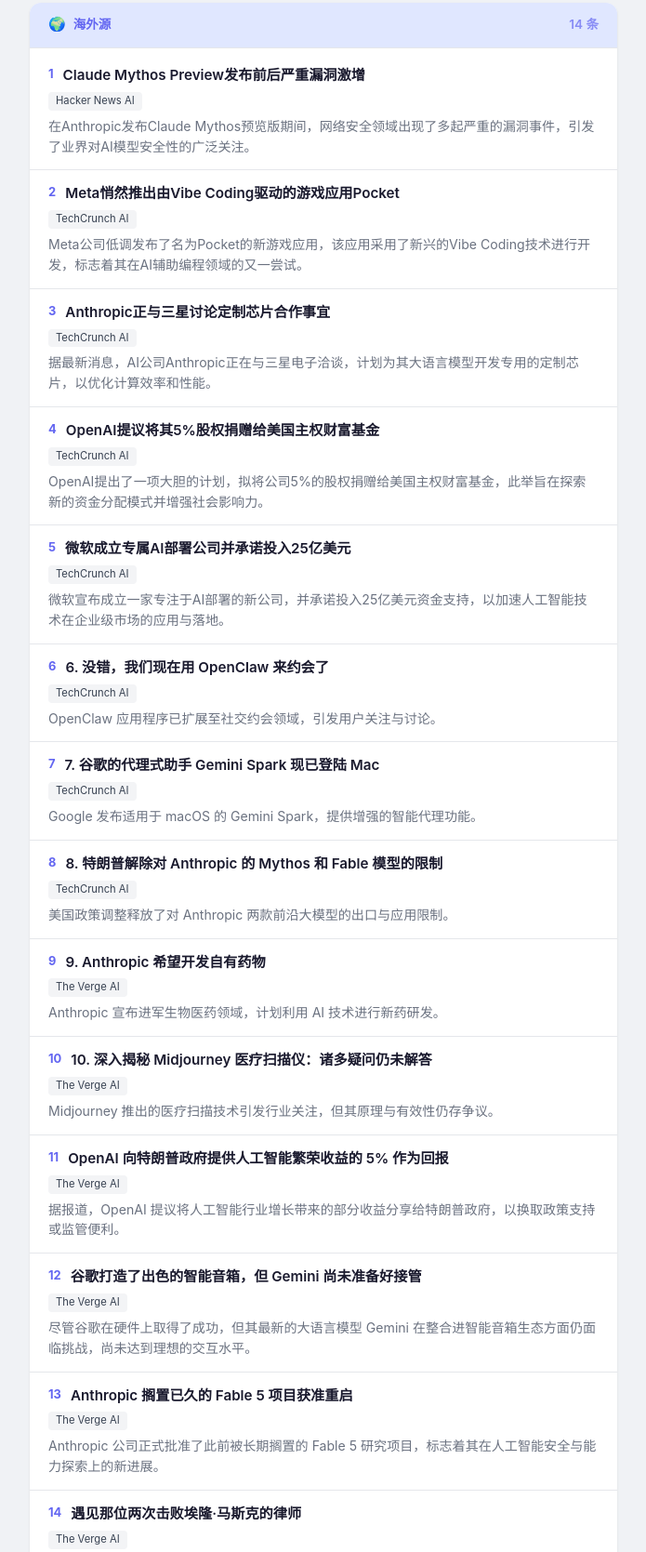
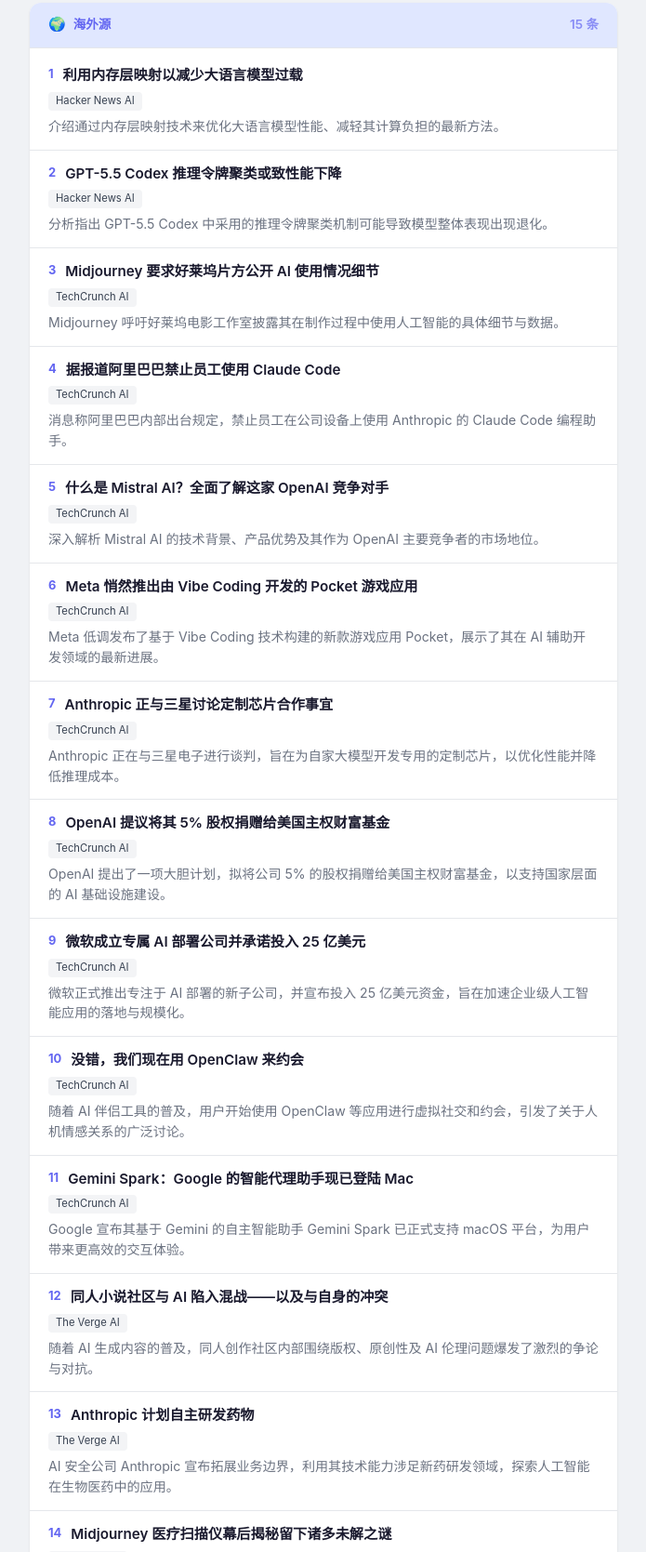
Before and after one commit to tanx0702/ai-daily-news, a plain HTML site: page archive/2026-07-05.html in a window 1280 px wide. Shown: the part 196-1865 px from the top of the page at 93% size, without its empty margins (292-987 px from the left). Drawn offline with Linux system fonts and the light colour scheme.

Commit message:
deploy: 61f34195b0ae4ba375b370a5b8626c5494e440ba

```diff
--- a/archive/2026-07-04.html
+++ b/archive/2026-07-05.html
@@ -3,7 +3,7 @@
 <head>
     <meta charset="UTF-8">
     <meta name="viewport" content="width=device-width, initial-scale=1.0">
-    <title>🤖 AI 日报 2026-07-04</title>
+    <title>🤖 AI 日报 2026-07-05</title>
     <style>
         /* --- Reset & Base --- */
         *, *::before, *::after { margin: 0; padding: 0; box-sizing: border-box; }
@@ -249,7 +249,7 @@
         <div class="header">
             <button class="theme-toggle" onclick="toggleTheme()" title="切换主题">🌓</button>
             <h1>🤖 AI 日报</h1>
-            <div class="date">2026-07-04</div>
+            <div class="date">2026-07-05</div>
             <div class="count">今日 15 条 AI 新闻</div>
         </div>
 
@@ -259,229 +259,217 @@
 
                 <span class="flag">🌍</span> 海外源
 
-                <span style="margin-left:auto; opacity:0.7;">14 条</span>
+                <span style="margin-left:auto; opacity:0.7;">15 条</span>
             </div>
             <div class="news-list">
 
                 <div class="news-item">
                     <div class="news-title">
                         <span class="news-num">1</span>
-                        <a href="https://epoch.ai/data-insights/cve-severity-spike" target="_blank" rel="noopener">Claude Mythos Preview发布前后严重漏洞激增</a>
+                        <a href="https://ridgetext.com/blog/mapbox-llm-composition" target="_blank" rel="noopener">利用内存层映射以减少大语言模型过载</a>
                     </div>
                     <div class="news-meta">
                         <span class="news-source-tag">Hacker News AI</span>
 
                     </div>
 
-                    <div class="news-summary">在Anthropic发布Claude Mythos预览版期间，网络安全领域出现了多起严重的漏洞事件，引发了业界对AI模型安全性的广泛关注。</div>
+                    <div class="news-summary">介绍通过内存层映射技术来优化大语言模型性能、减轻其计算负担的最新方法。</div>
 
                 </div>
 
                 <div class="news-item">
                     <div class="news-title">
                         <span class="news-num">2</span>
-                        <a href="https://techcrunch.com/2026/07/02/meta-quietly-launches-vibe-coded-gaming-app-pocket/" target="_blank" rel="noopener">Meta悄然推出由Vibe Coding驱动的游戏应用Pocket</a>
+                        <a href="https://github.com/openai/codex/issues/30364" target="_blank" rel="noopener">GPT-5.5 Codex 推理令牌聚类或致性能下降</a>
+                    </div>
+                    <div class="news-meta">
+                        <span class="news-source-tag">Hacker News AI</span>
+
+                    </div>
+
+                    <div class="news-summary">分析指出 GPT-5.5 Codex 中采用的推理令牌聚类机制可能导致模型整体表现出现退化。</div>
+
+                </div>
+
+                <div class="news-item">
+                    <div class="news-title">
+                        <span class="news-num">3</span>
+                        <a href="https://techcrunch.com/2026/07/04/midjourney-wants-hollywood-studios-to-reveal-the-details-of-their-ai-usage/" target="_blank" rel="noopener">Midjourney 要求好莱坞片方公开 AI 使用情况细节</a>
                     </div>
                     <div class="news-meta">
                         <span class="news-source-tag">TechCrunch AI</span>
 
                     </div>
 
-                    <div class="news-summary">Meta公司低调发布了名为Pocket的新游戏应用，该应用采用了新兴的Vibe Coding技术进行开发，标志着其在AI辅助编程领域的又一尝试。</div>
+                    <div class="news-summary">Midjourney 呼吁好莱坞电影工作室披露其在制作过程中使用人工智能的具体细节与数据。</div>
 
                 </div>
 
                 <div class="news-item">
                     <div class="news-title">
-                        <span class="news-num">3</span>
-                        <a href="https://techcrunch.com/2026/07/02/anthropic-is-discussing-a-new-custom-chip-with-samsung/" target="_blank" rel="noopener">Anthropic正与三星讨论定制芯片合作事宜</a>
+                        <span class="news-num">4</span>
+                        <a href="https://techcrunch.com/2026/07/04/alibaba-reportedly-bans-employees-from-using-claude-code/" target="_blank" rel="noopener">据报道阿里巴巴禁止员工使用 Claude Code</a>
                     </div>
                     <div class="news-meta">
                         <span class="news-source-tag">TechCrunch AI</span>
 
                     </div>
 
-                    <div class="news-summary">据最新消息，AI公司Anthropic正在与三星电子洽谈，计划为其大语言模型开发专用的定制芯片，以优化计算效率和性能。</div>
+                    <div class="news-summary">消息称阿里巴巴内部出台规定，禁止员工在公司设备上使用 Anthropic 的 Claude Code 编程助手。</div>
 
                 </div>
 
                 <div class="news-item">
                     <div class="news-title">
-                        <span class="news-num">4</span>
-                        <a href="https://techcrunch.com/2026/07/02/openai-proposed-donating-5-of-its-equity-to-a-us-sovereign-wealth-fund/" target="_blank" rel="noopener">OpenAI提议将其5%股权捐赠给美国主权财富基金</a>
+                        <span class="news-num">5</span>
+                        <a href="https://techcrunch.com/2026/07/04/what-is-mistral-ai-everything-to-know-about-the-openai-competitor/" target="_blank" rel="noopener">什么是 Mistral AI？全面了解这家 OpenAI 竞争对手</a>
                     </div>
                     <div class="news-meta">
                         <span class="news-source-tag">TechCrunch AI</span>
 
                     </div>
 
-                    <div class="news-summary">OpenAI提出了一项大胆的计划，拟将公司5%的股权捐赠给美国主权财富基金，此举旨在探索新的资金分配模式并增强社会影响力。</div>
+                    <div class="news-summary">深入解析 Mistral AI 的技术背景、产品优势及其作为 OpenAI 主要竞争者的市场地位。</div>
 
                 </div>
 
                 <div class="news-item">
                     <div class="news-title">
-                        <span class="news-num">5</span>
-                        <a href="https://techcrunch.com/2026/07/02/microsoft-launches-its-own-ai-deployment-company-with-2-5-billion-commitment/" target="_blank" rel="noopener">微软成立专属AI部署公司并承诺投入25亿美元</a>
+                        <span class="news-num">6</span>
+                        <a href="https://techcrunch.com/2026/07/02/meta-quietly-launches-vibe-coded-gaming-app-pocket/" target="_blank" rel="noopener">Meta 悄然推出由 Vibe Coding 开发的 Pocket 游戏应用</a>
                     </div>
                     <div class="news-meta">
                         <span class="news-source-tag">TechCrunch AI</span>
 
                     </div>
 
-                    <div class="news-summary">微软宣布成立一家专注于AI部署的新公司，并承诺投入25亿美元资金支持，以加速人工智能技术在企业级市场的应用与落地。</div>
+                    <div class="news-summary">Meta 低调发布了基于 Vibe Coding 技术构建的新款游戏应用 Pocket，展示了其在 AI 辅助开发领域的最新进展。</div>
 
                 </div>
 
                 <div class="news-item">
                     <div class="news-title">
-                        <span class="news-num">6</span>
-                        <a href="https://techcrunch.com/2026/07/02/yep-were-using-openclaw-to-date-now/" target="_blank" rel="noopener">6. 没错，我们现在用 OpenClaw 来约会了</a>
+                        <span class="news-num">7</span>
+                        <a href="https://techcrunch.com/2026/07/02/anthropic-is-discussing-a-new-custom-chip-with-samsung/" target="_blank" rel="noopener">Anthropic 正与三星讨论定制芯片合作事宜</a>
                     </div>
                     <div class="news-meta">
                         <span class="news-source-tag">TechCrunch AI</span>
 
                     </div>
 
-                    <div class="news-summary">OpenClaw 应用程序已扩展至社交约会领域，引发用户关注与讨论。</div>
+                    <div class="news-summary">Anthropic 正在与三星电子进行谈判，旨在为自家大模型开发专用的定制芯片，以优化性能并降低推理成本。</div>
 
                 </div>
 
                 <div class="news-item">
                     <div class="news-title">
-                        <span class="news-num">7</span>
-                        <a href="https://techcrunch.com/2026/07/01/gemini-spark-googles-agentic-assistant-is-now-available-on-mac/" target="_blank" rel="noopener">7. 谷歌的代理式助手 Gemini Spark 现已登陆 Mac</a>
+                        <span class="news-num">8</span>
+                        <a href="https://techcrunch.com/2026/07/02/openai-proposed-donating-5-of-its-equity-to-a-us-sovereign-wealth-fund/" target="_blank" rel="noopener">OpenAI 提议将其 5% 股权捐赠给美国主权财富基金</a>
                     </div>
                     <div class="news-meta">
                         <span class="news-source-tag">TechCrunch AI</span>
 
                     </div>
 
-                    <div class="news-summary">Google 发布适用于 macOS 的 Gemini Spark，提供增强的智能代理功能。</div>
+                    <div class="news-summary">OpenAI 提出了一项大胆计划，拟将公司 5% 的股权捐赠给美国主权财富基金，以支持国家层面的 AI 基础设施建设。</div>
 
                 </div>
 
                 <div class="news-item">
                     <div class="news-title">
-                        <span class="news-num">8</span>
-                        <a href="https://techcrunch.com/2026/06/30/trump-drops-restrictions-on-anthropics-mythos-and-fable-models/" target="_blank" rel="noopener">8. 特朗普解除对 Anthropic 的 Mythos 和 Fable 模型的限制</a>
+                        <span class="news-num">9</span>
+                        <a href="https://techcrunch.com/2026/07/02/microsoft-launches-its-own-ai-deployment-company-with-2-5-billion-commitment/" target="_blank" rel="noopener">微软成立专属 AI 部署公司并承诺投入 25 亿美元</a>
                     </div>
                     <div class="news-meta">
                         <span class="news-source-tag">TechCrunch AI</span>
 
                     </div>
 
-                    <div class="news-summary">美国政策调整释放了对 Anthropic 两款前沿大模型的出口与应用限制。</div>
+                    <div class="news-summary">微软正式推出专注于 AI 部署的新子公司，并宣布投入 25 亿美元资金，旨在加速企业级人工智能应用的落地与规模化。</div>
 
                 </div>
 
                 <div class="news-item">
                     <div class="news-title">
-                        <span class="news-num">9</span>
-                        <a href="https://www.theverge.com/ai-artificial-intelligence/961311/anthropic-claude-science-ai-drug-development" target="_blank" rel="noopener">9. Anthropic 希望开发自有药物</a>
+                        <span class="news-num">10</span>
+                        <a href="https://techcrunch.com/2026/07/02/yep-were-using-openclaw-to-date-now/" target="_blank" rel="noopener">没错，我们现在用 OpenClaw 来约会</a>
+                    </div>
+                    <div class="news-meta">
+                        <span class="news-source-tag">TechCrunch AI</span>
+
+                    </div>
+
+                    <div class="news-summary">随着 AI 伴侣工具的普及，用户开始使用 OpenClaw 等应用进行虚拟社交和约会，引发了关于人机情感关系的广泛讨论。</div>
+
+                </div>
+
+                <div class="news-item">
+                    <div class="news-title">
+                        <span class="news-num">11</span>
+                        <a href="https://techcrunch.com/2026/07/01/gemini-spark-googles-agentic-assistant-is-now-available-on-mac/" target="_blank" rel="noopener">Gemini Spark：Google 的智能代理助手现已登陆 Mac</a>
+                    </div>
+                    <div class="news-meta">
+                        <span class="news-source-tag">TechCrunch AI</span>
+
+                    </div>
+
+                    <div class="news-summary">Google 宣布其基于 Gemini 的自主智能助手 Gemini Spark 已正式支持 macOS 平台，为用户带来更高效的交互体验。</div>
+
+                </div>
+
+                <div class="news-item">
+                    <div class="news-title">
+                        <span class="news-num">12</span>
+                        <a href="https://www.theverge.com/tech/960854/ai-fanfiction-ao3-claude-detector" target="_blank" rel="noopener">同人小说社区与 AI 陷入混战——以及与自身的冲突</a>
                     </div>
                     <div class="news-meta">
                         <span class="news-source-tag">The Verge AI</span>
 
                     </div>
 
-                    <div class="news-summary">Anthropic 宣布进军生物医药领域，计划利用 AI 技术进行新药研发。</div>
+                    <div class="news-summary">随着 AI 生成内容的普及，同人创作社区内部围绕版权、原创性及 AI 伦理问题爆发了激烈的争论与对抗。</div>
 
                 </div>
 
                 <div class="news-item">
                     <div class="news-title">
-                        <span class="news-num">10</span>
-                        <a href="https://www.theverge.com/ai-artificial-intelligence/961265/midjourney-medical-ultrasound-scanner-behind-the-scenes-video" target="_blank" rel="noopener">10. 深入揭秘 Midjourney 医疗扫描仪：诸多疑问仍未解答</a>
+                        <span class="news-num">13</span>
+                        <a href="https://www.theverge.com/ai-artificial-intelligence/961311/anthropic-claude-science-ai-drug-development" target="_blank" rel="noopener">Anthropic 计划自主研发药物</a>
                     </div>
                     <div class="news-meta">
                         <span class="news-source-tag">The Verge AI</span>
 
                     </div>
 
-                    <div class="news-summary">Midjourney 推出的医疗扫描技术引发行业关注，但其原理与有效性仍存争议。</div>
+                    <div class="news-summary">AI 安全公司 Anthropic 宣布拓展业务边界，利用其技术能力涉足新药研发领域，探索人工智能在生物医药中的应用。</div>
 
                 </div>
 
                 <div class="news-item">
                     <div class="news-title">
-                        <span class="news-num">11</span>
-                        <a href="https://www.theverge.com/ai-artificial-intelligence/960588/openai-government-5-percent-stake-trump" target="_blank" rel="noopener">OpenAI 向特朗普政府提供人工智能繁荣收益的 5% 作为回报</a>
+                        <span class="news-num">14</span>
+                        <a href="https://www.theverge.com/ai-artificial-intelligence/961265/midjourney-medical-ultrasound-scanner-behind-the-scenes-video" target="_blank" rel="noopener">Midjourney 医疗扫描仪幕后揭秘留下诸多未解之谜</a>
                     </div>
                     <div class="news-meta">
                         <span class="news-source-tag">The Verge AI</span>
 
                     </div>
 
-                    <div class="news-summary">据报道，OpenAI 提议将人工智能行业增长带来的部分收益分享给特朗普政府，以换取政策支持或监管便利。</div>
+                    <div class="news-summary">尽管 Midjourney 展示了其在医疗影像分析方面的最新进展，但其技术原理与应用细节仍引发外界广泛质疑与不解。</div>
 
                 </div>
 
                 <div class="news-item">
                     <div class="news-title">
-                        <span class="news-num">12</span>
-                        <a href="https://www.theverge.com/tech/959503/google-home-speaker-review-gemini-for-home" target="_blank" rel="noopener">谷歌打造了出色的智能音箱，但 Gemini 尚未准备好接管</a>
+                        <span class="news-num">15</span>
+                        <a href="https://www.theverge.com/ai-artificial-intelligence/960588/openai-government-5-percent-stake-trump" target="_blank" rel="noopener">OpenAI 提议向特朗普政府征收 AI 繁荣红利 5% 的税款</a>
                     </div>
                     <div class="news-meta">
                         <span class="news-source-tag">The Verge AI</span>
 
                     </div>
 
-                    <div class="news-summary">尽管谷歌在硬件上取得了成功，但其最新的大语言模型 Gemini 在整合进智能音箱生态方面仍面临挑战，尚未达到理想的交互水平。</div>
-
-                </div>
-
-                <div class="news-item">
-                    <div class="news-title">
-                        <span class="news-num">13</span>
-                        <a href="https://www.theverge.com/ai-artificial-intelligence/958964/anthropic-claude-fable-5-is-back" target="_blank" rel="noopener">Anthropic 搁置已久的 Fable 5 项目获准重启</a>
-                    </div>
-                    <div class="news-meta">
-                        <span class="news-source-tag">The Verge AI</span>
-
-                    </div>
-
-                    <div class="news-summary">Anthropic 公司正式批准了此前被长期搁置的 Fable 5 研究项目，标志着其在人工智能安全与能力探索上的新进展。</div>
-
-                </div>
-
-                <div class="news-item">
-                    <div class="news-title">
-                        <span class="news-num">14</span>
-                        <a href="https://www.theverge.com/column/959270/elon-musk-open-ai-bill-savitt-twitter" target="_blank" rel="noopener">遇见那位两次击败埃隆·马斯克的律师</a>
-                    </div>
-                    <div class="news-meta">
-                        <span class="news-source-tag">The Verge AI</span>
-
-                    </div>
-
-                    <div class="news-summary">本文介绍了一位在法律斗争中两次战胜科技巨头埃隆·马斯克的律师，探讨其策略、背景及这场胜利对科技法律界的影响。</div>
-
-                </div>
-
-            </div>
-        </div>
-
-        <div class="section">
-            <div class="section-header">
-
-                <span class="flag">🇨🇳</span> 国内源
-
-                <span style="margin-left:auto; opacity:0.7;">1 条</span>
-            </div>
-            <div class="news-list">
-
-                <div class="news-item">
-                    <div class="news-title">
-                        <span class="news-num">1</span>
-                        <a href="https://www.qbitai.com/2026/07/442746.html" target="_blank" rel="noopener">从 LLM 到 JEPA，中国团队正将“世界模型”引入细胞内部</a>
-                    </div>
-                    <div class="news-meta">
-                        <span class="news-source-tag">量子位</span>
-
-                    </div>
-
-                    <div class="news-summary">中国科研团队正在探索将基于大语言模型和 JEPA 架构的世界模型技术应用于细胞生物学领域，以实现更精准的微观生命过程模拟。</div>
+                    <div class="news-summary">OpenAI 提出一项政策建议，主张从人工智能行业爆发带来的巨大经济收益中提取 5% 作为税收，以支持相关公共治理与发展。</div>
 
                 </div>
 
```
Also changed, not shown: index.html (+79 -91 lines), cover.jpg.
